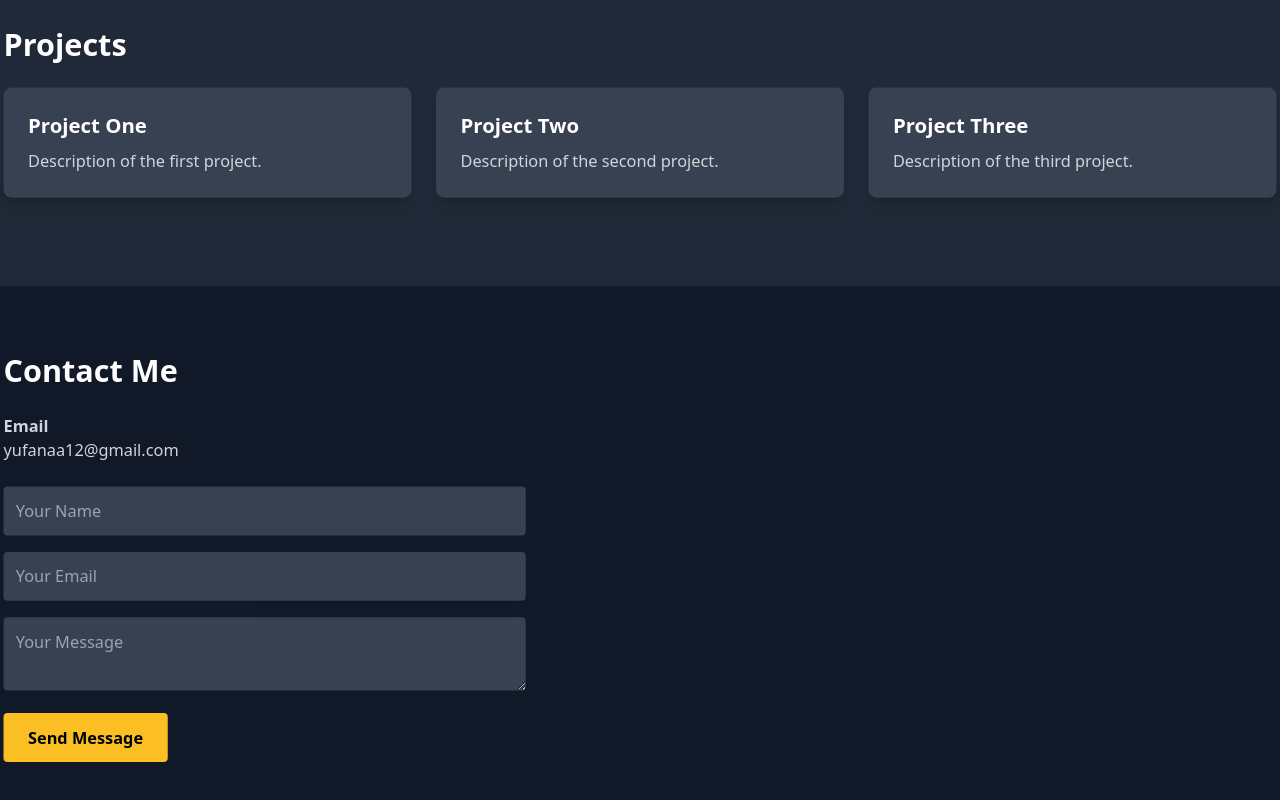
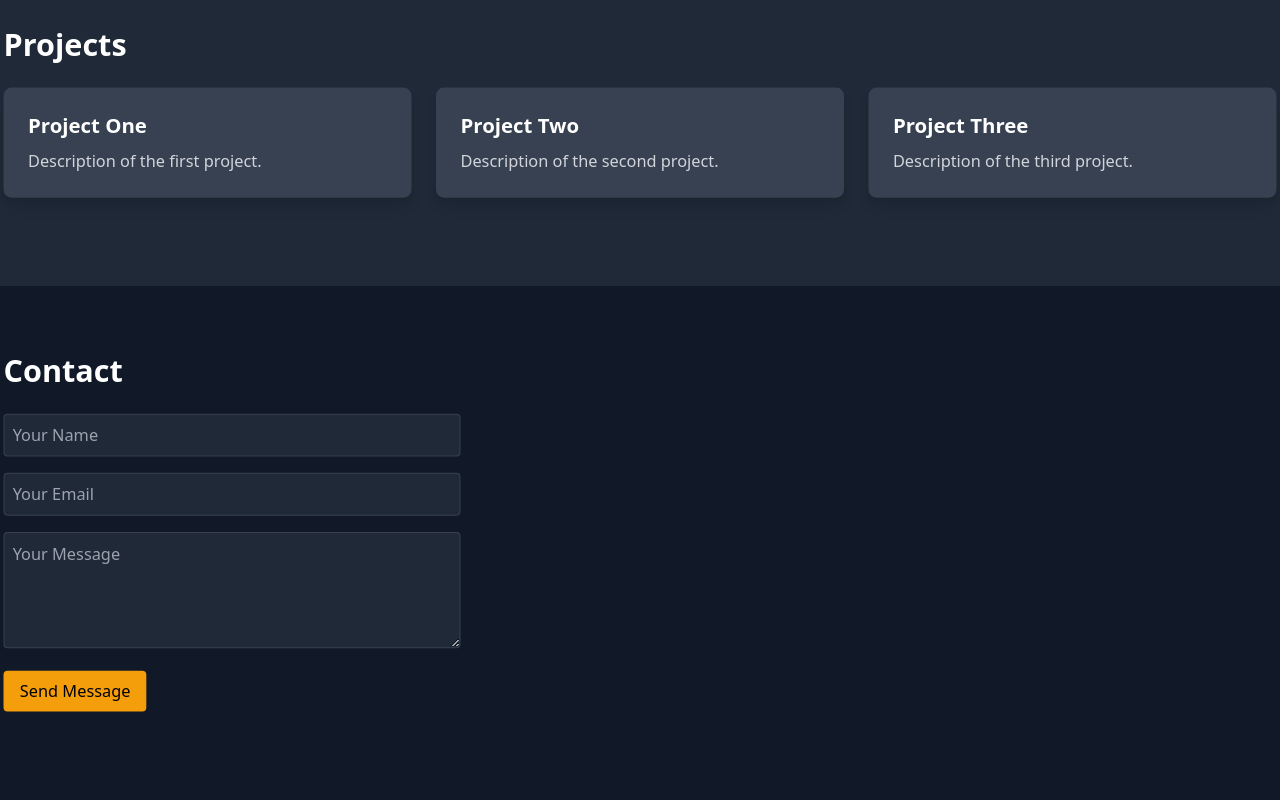
Before and after one commit to yufanaa/yufanaa, a plain HTML site: page index.html in a window 1280 px wide. Shown: the part 1088-1888 px from the top of the page. Drawn offline with nearby package versions, Linux system fonts and the light colour scheme.

Commit message:
index.html

```diff
--- a/index.html
+++ b/index.html
@@ -82,20 +82,35 @@
 </section>
 
   <!-- Contact Section -->
-  <section id="contact" class="py-20 container mx-auto px-4">
-    <div class="reveal-right">
-      <h2 class="text-3xl font-bold mb-6">Contact Me</h2>
-        <p class="text-gray-300 font-bold">Email</p>
-        <p class="text-gray-300 mb-6">yufanaa12@gmail.com
-      <form id="contactForm" class="space-y-4 max-w-lg">
-        <input type="text" id="name" placeholder="Your Name" class="w-full p-3 rounded bg-gray-700 text-white focus:outline-none" required>
-        <input type="email" id="email" placeholder="Your Email" class="w-full p-3 rounded bg-gray-700 text-white focus:outline-none" required>
-        <textarea id="message" placeholder="Your Message" class="w-full p-3 rounded bg-gray-700 text-white focus:outline-none" required></textarea>
-        <button type="submit" class="px-6 py-3 bg-yellow-400 text-black font-bold rounded hover:bg-yellow-500">Send Message</button>
-      </form>
-      <p id="formMessage" class="mt-4 text-green-400 hidden">✅ Message sent successfully!</p>
-    </div>
-  </section>
+  <section id="contact" class="py-20 bg-gray-900">
+  <div class="container mx-auto px-4 reveal">
+    <h2 class="text-3xl font-bold mb-6">Contact</h2>
+
+    <form id="contactForm"
+          action="https://getform.io/f/bnlnerdb"
+          method="POST"
+          class="space-y-4 max-w-md">
+
+      <input type="text" name="name" placeholder="Your Name" required
+        class="w-full p-2 rounded bg-gray-800 text-white border border-gray-700">
+
+      <input type="email" name="email" placeholder="Your Email" required
+        class="w-full p-2 rounded bg-gray-800 text-white border border-gray-700">
+
+      <textarea name="message" placeholder="Your Message" rows="4" required
+        class="w-full p-2 rounded bg-gray-800 text-white border border-gray-700"></textarea>
+
+      <button type="submit" class="btn bg-yellow-500 px-4 py-2 rounded text-black">
+        Send Message
+      </button>
+
+    </form>
+
+    <p id="formMessage" class="hidden text-green-400 mt-4">✅ Message sent successfully!</p>
+    <p id="formError" class="hidden text-red-400 mt-4">❌ Failed to send message. Please try again.</p>
+  </div>
+</section>
+
 
   <script src="script.js"></script>
 </body>
```
